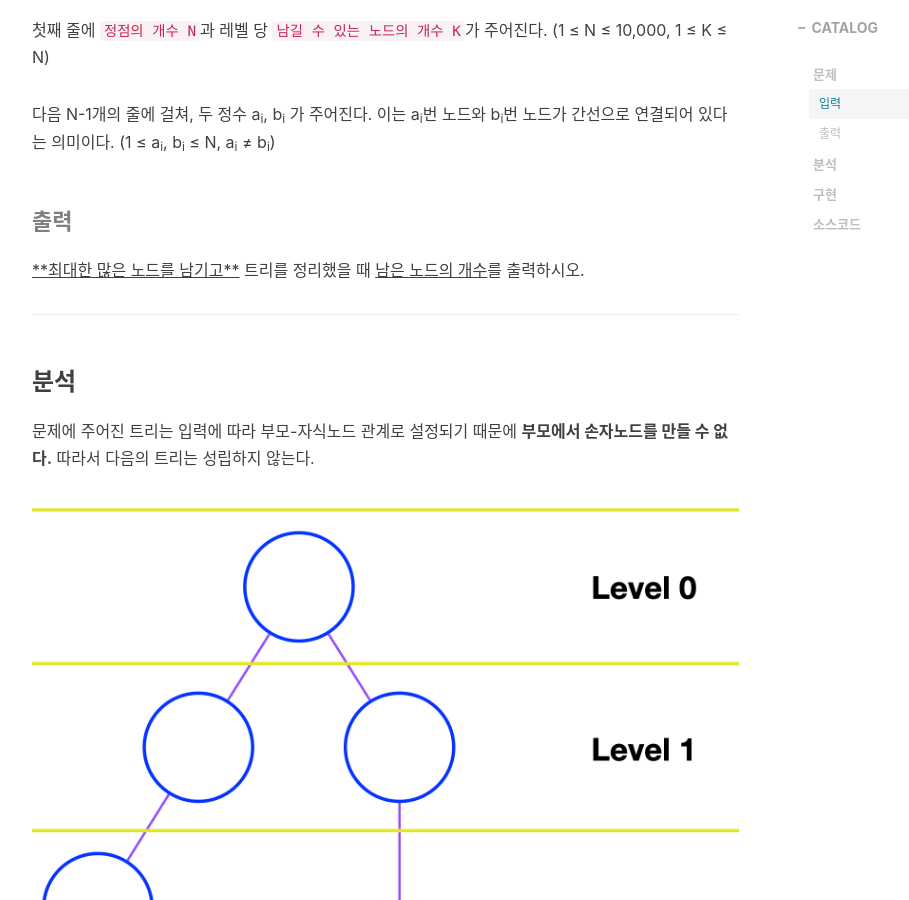
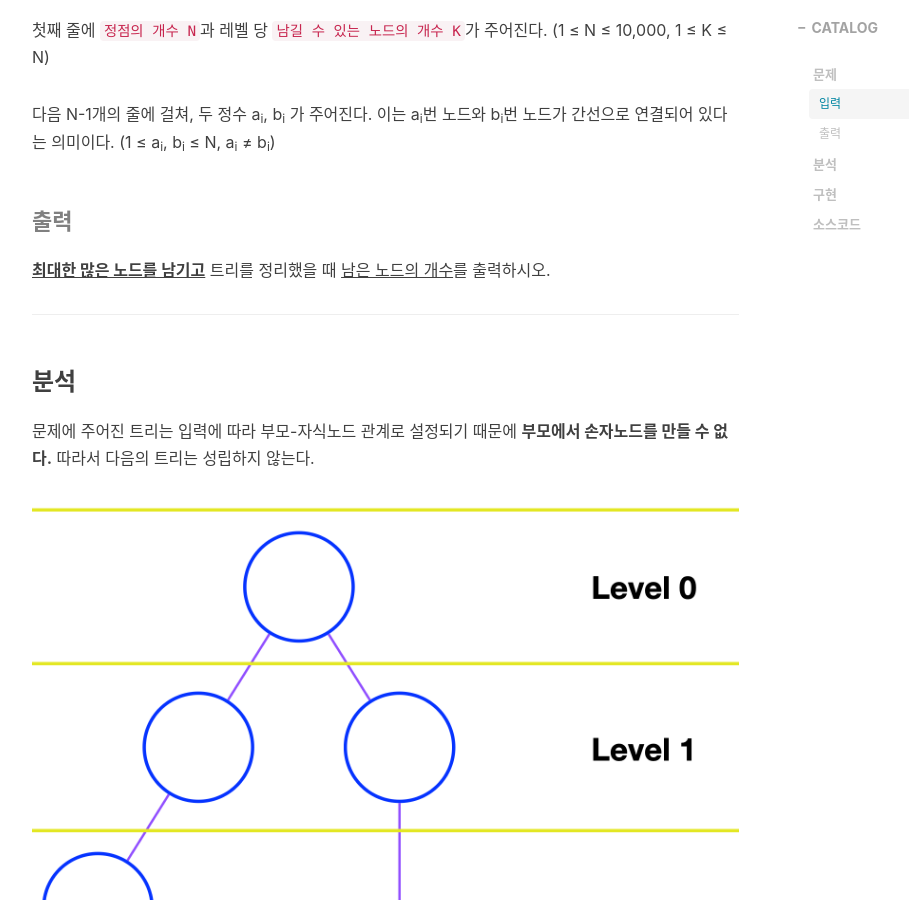
Before and after one commit to WhiteHyun/WhiteHyun.github.io, a Jekyll site: the page built from _posts/백준/2022-01-18-백준-트리-정리하기.md, in a window 1280 px wide and 900 px high, scrolled down 1029 px. Shown: the whole window, without its empty margins (233-1142 px from the left). Built offline with Jekyll 4.4.1, drawn with Linux system fonts in a browser that asks for light colours; nearby versions of some CDN libraries; comment, search, counter and statistics services are not loaded.

Commit message:
Fix typo

```diff
--- a/_posts/백준/2022-01-18-백준-트리-정리하기.md
+++ b/_posts/백준/2022-01-18-백준-트리-정리하기.md
@@ -40,7 +40,7 @@ tags:
 
 #### 출력
 
-<u>**최대한 많은 노드를 남기고**</u> 트리를 정리했을 때 <u>남은 노드의 개수</u>를 출력하시오.
+**<u>최대한 많은 노드를 남기고</u>** 트리를 정리했을 때 <u>남은 노드의 개수</u>를 출력하시오.
 
 ---
 
```
